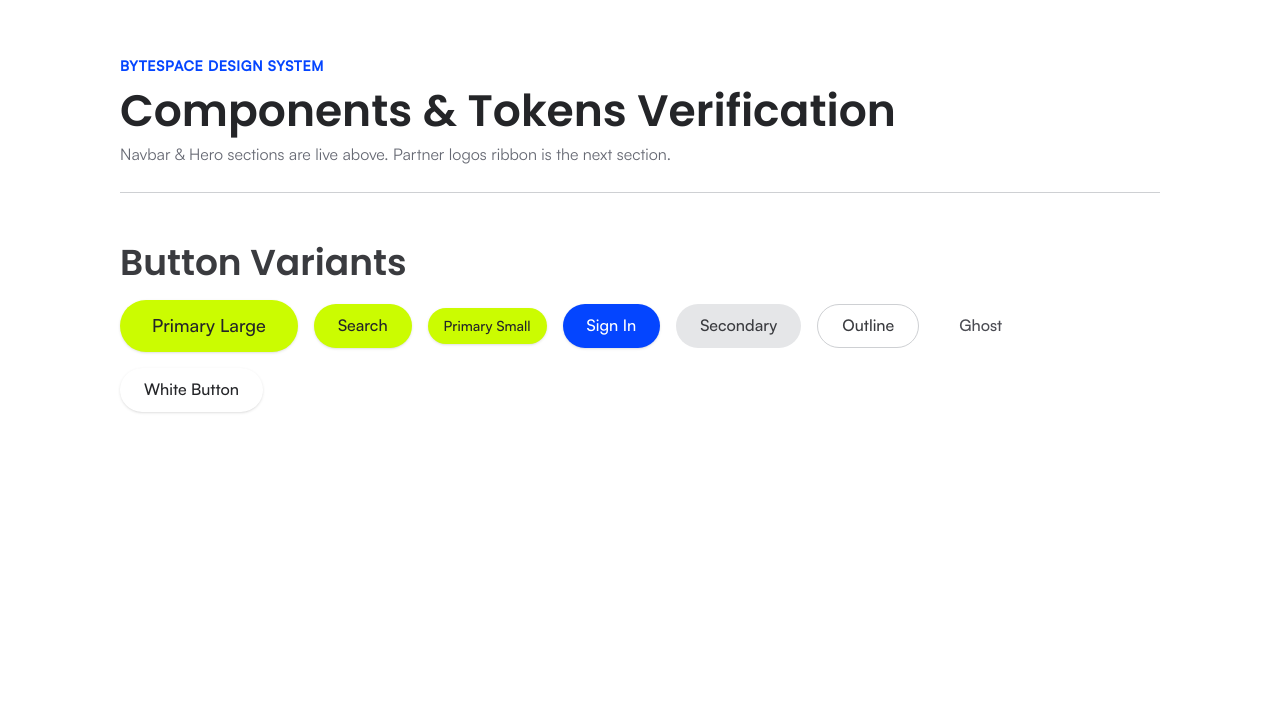
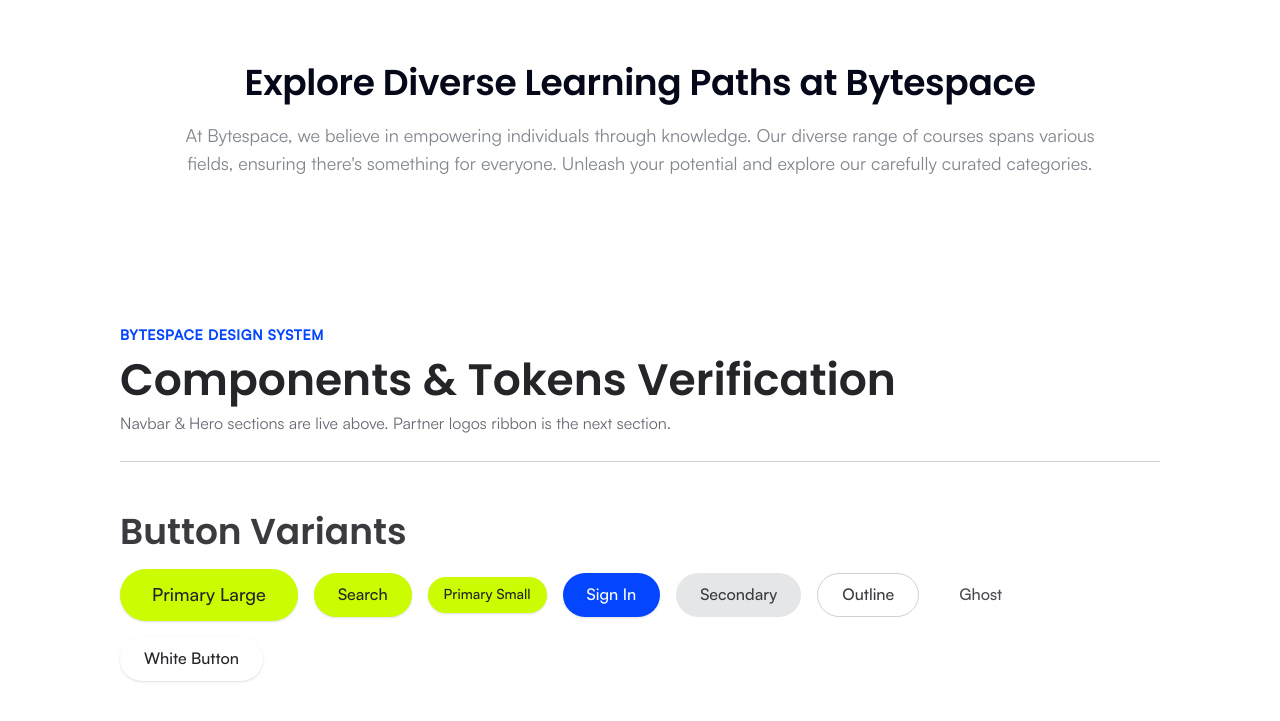
Before and after one commit to maliha-mobassira/bytespace-new, a Next.js app: page / in a window 1280 px wide. Shown: the part 2654-3375 px from the top of the page. Before the commit the page ends 3130 px from the top, so only its background shows below. Built offline with nearby package versions, Linux system fonts and the light colour scheme.

Commit message:
feat(learning-paths): implement Frame 9 header block with exact typography and colors

```diff
--- a/app/page.tsx
+++ b/app/page.tsx
@@ -2,6 +2,7 @@ import { Navbar } from "@/components/layout/Navbar";
 import { Hero } from "@/components/sections/Hero";
 import { PartnerLogos } from "@/components/sections/PartnerLogos";
 import { ExploreCourses } from "@/components/sections/ExploreCourses";
+import { LearningPaths } from "@/components/sections/LearningPaths";
 import { Container, Button } from "@/components/ui";
 
 export default function Home() {
@@ -18,6 +19,9 @@ export default function Home() {
 
       {/* Frame 3 & Tab_Categories: Explore Courses Section */}
       <ExploreCourses />
+
+      {/* Frame 9: Learning Paths Section */}
+      <LearningPaths />
 
       {/* Temporary Test & Verification Section (Easy to replace as sections are added) */}
       <main className="py-16">
--- /dev/null
+++ b/components/sections/LearningPaths.tsx
@@ -0,0 +1,44 @@
+import React from "react";
+
+export function LearningPaths() {
+  return (
+    <section
+      id="learning-paths"
+      aria-label="Learning Paths"
+      className="relative w-full bg-white pt-[72px] pb-[80px] overflow-hidden"
+    >
+      <div className="w-full max-w-[1440px] mx-auto px-4 sm:px-6 lg:px-8 flex flex-col items-center">
+        {/* ========================================================================= */}
+        {/* Frame 9: Header Block                                                    */}
+        {/* Exact Figma: width: 917px, height: 117px, gap: 16px, auto-layout center  */}
+        {/* ========================================================================= */}
+        <div className="w-full max-w-[917px] flex flex-col items-center text-center gap-[16px]">
+          {/* Heading S */}
+          <h2
+            className="w-full max-w-[792px] text-[30px] sm:text-[36px] font-semibold text-[#040819] tracking-[-0.01em] leading-[120%]"
+            style={{
+              fontFamily: "var(--font-heading, 'Poppins', sans-serif)",
+            }}
+          >
+            Explore Diverse Learning Paths at Bytespace
+          </h2>
+
+          {/* Body L */}
+          <p
+            className="w-full max-w-[917px] text-[16px] sm:text-[18px] text-[#82868E] font-normal leading-[160%]"
+            style={{
+              fontFamily: "var(--font-body, 'Satoshi', sans-serif)",
+            }}
+          >
+            At Bytespace, we believe in empowering individuals through knowledge.
+            Our diverse range of courses spans various fields, ensuring
+            there&apos;s something for everyone. Unleash your potential and explore
+            our carefully curated categories.
+          </p>
+        </div>
+      </div>
+    </section>
+  );
+}
+
+export default LearningPaths;
```
